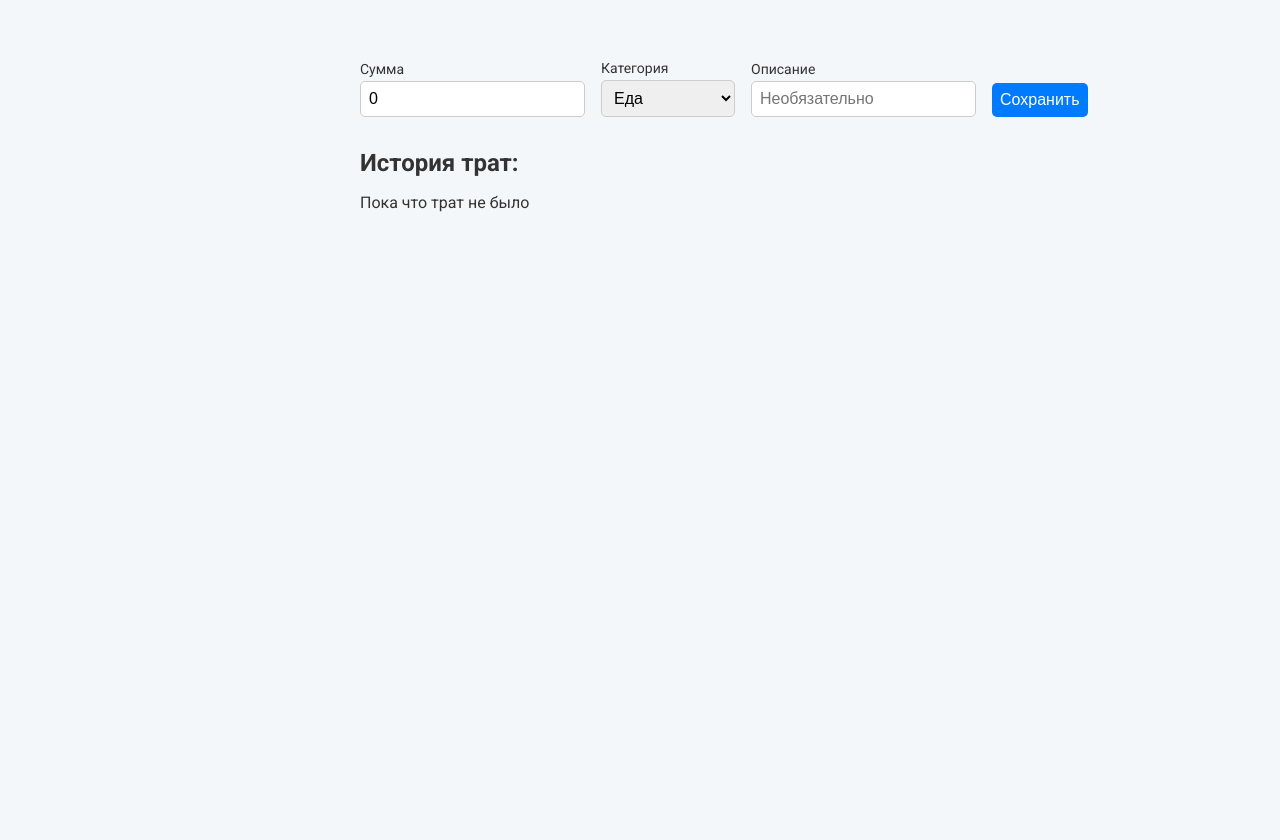
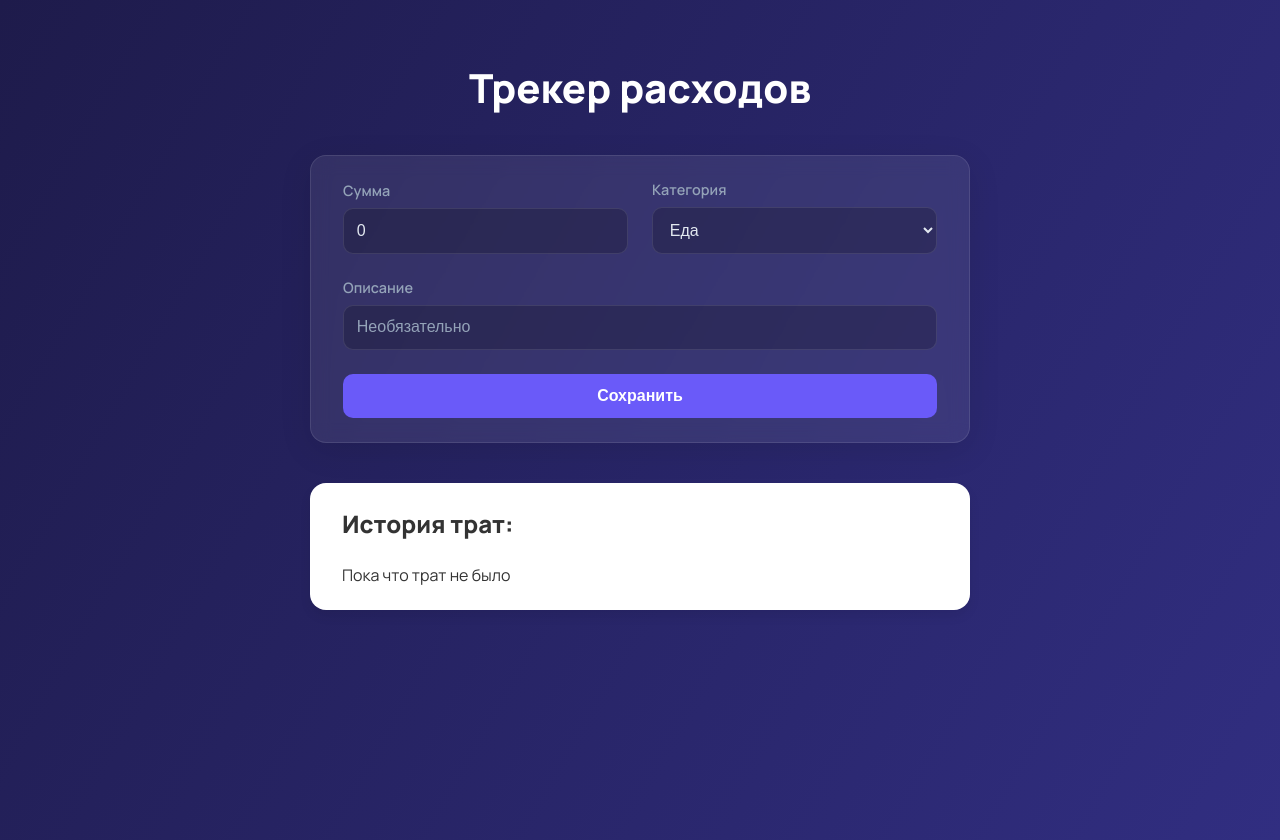
Before and after one commit to D1flector/Expense-Tracker, a React (Vite) app: page / in a window 1280 px wide. Before the commit the page ends 800 px from the top, so only its background shows below. Built offline with nearby package versions, Linux system fonts and the light colour scheme.

Commit message:
feat: полностью переделан дизайн

```diff
--- a/src/App.tsx
+++ b/src/App.tsx
@@ -5,6 +5,7 @@ function App() {
 
   return (
     <div className="app-container">
+      <h1 className="app-title">Трекер расходов</h1>
       <ExpenseForm />
       <ExpenseList />
     </div>
--- a/src/components/ExpenseList.tsx
+++ b/src/components/ExpenseList.tsx
@@ -2,15 +2,14 @@ import useExpenseStore from "../store/useExpenseStore";
 import '../styles/ExpenseList.scss'
 
 const ExpenseList = () => {
-
-  const expenses = useExpenseStore(state => state.expenses)
-  const deleteExpense = useExpenseStore(state => state.deleteExpense)
+  const expenses = useExpenseStore(state => state.expenses);
+  const deleteExpense = useExpenseStore(state => state.deleteExpense);
 
   return (
-    <>
-      <h1>История трат:</h1>
+    <div className="expense-list-wrapper">
+      <h2>История трат:</h2>
       {expenses.length === 0
-        ? (<p>Пока что трат не было</p>)
+        ? (<p className="empty-message">Пока что трат не было</p>)
         : (
           <>
             <div className="expense-list-header">
@@ -19,20 +18,24 @@ const ExpenseList = () => {
               <p>Описание</p>
               <p>Действие</p>
             </div>
-            <ul>
+            <ul className="expense-list">
               {expenses.map((expense) => (
-                <li key={expense.id}>
+                <li key={expense.id} className="expense-item">
                   <p>{expense.category}</p>
-                  <p>{expense.amount}</p>
-                  <p>{expense.description}</p>
-                  <button onClick={() => deleteExpense(expense.id)}>Удалить трату</button>
+                  <p className="expense-item__amount">{expense.amount.toLocaleString('ru-RU')} ₽</p>
+                  <p>{expense.description || '-'}</p>
+                  <div className="expense-item__action">
+                    <button onClick={() => deleteExpense(expense.id)}>
+                      Удалить
+                    </button>
+                  </div>
                 </li>
               ))}
             </ul>
           </>
         )
       }
-    </>
+    </div>
   )
 }
 
--- a/src/styles/ExpenseForm.scss
+++ b/src/styles/ExpenseForm.scss
@@ -1,35 +1,77 @@
+@import 'index.scss';
+
+$form-border-color: rgba(255, 255, 255, 0.1);
+$form-radius: 16px;
+$form-text-muted: #94a3b8;
+
 form {
-  display: flex;
+  background: rgba(255, 255, 255, 0.08);
+  backdrop-filter: blur(10px);
+  border: 1px solid $form-border-color;
+  border-radius: $form-radius;
+  padding: 1.5rem 2rem;
+  margin-bottom: 2.5rem;
+  box-shadow: 0 8px 32px 0 rgba(0, 0, 0, 0.1);
+
+  display: grid;
+  grid-template-columns: repeat(2, 1fr);
+  gap: 1.5rem;
   align-items: flex-end;
-  gap: 1rem;
-  margin-bottom: 2rem;
 
   .form-control {
     display: flex;
     flex-direction: column;
+    gap: 0.5rem;
+
+    &:nth-child(3) {
+      grid-column: 1 / -1;
+    }
   }
 
   label {
-    margin-bottom: 0.25rem;
-    font-size: 0.875rem;
-    color: #333;
+    font-size: 0.9rem;
+    font-weight: 600;
+    color: $form-text-muted;
   }
 
-  input, select, button {
-    padding: 0.5rem;
-    border-radius: 5px;
-    border: 1px solid #ccc;
+  input, select {
+    width: 100%;
+    background-color: rgba(0, 0, 0, 0.2);
+    border: 1px solid $form-border-color;
+    border-radius: 10px;
+    padding: 0.8rem;
+    color: $text-color;
     font-size: 1rem;
+
+    &:focus {
+      outline: none;
+      border-color: $primary-color;
+      box-shadow: 0 0 0 3px rgba($primary-color, 0.5);
+    }
   }
 
-  button {
-    background-color: #007bff;
+  select {
+    option {
+      background: #ffffff;
+      color: #1e1b4b;
+    }
+  }
+
+  button[type="submit"] {
+    grid-column: 1 / -1;
+    background-color: $primary-color;
     color: white;
+    border: none;
+    border-radius: 10px;
+    padding: 0.8rem 1.5rem;
+    font-size: 1rem;
+    font-weight: 600;
     cursor: pointer;
-    border: none;
+    transition: all 0.2s ease-in-out;
 
     &:hover {
-      background-color: #0056b3;
+      background-color: $primary-color-hover;
+      transform: translateY(-2px);
     }
   }
 }
--- a/src/styles/ExpenseList.scss
+++ b/src/styles/ExpenseList.scss
@@ -1,52 +1,76 @@
-h1 {
+$list-bg: #ffffff;
+$list-text: #333;
+$list-text-light: #6c757d;
+$list-border: #dee2e6;
+$list-radius: 16px;
+$list-shadow: 0 6px 12px rgba(0, 0, 0, 0.07);
+$list-danger: #ef4444;
+$list-danger-hover: #dc2626;
+
+.expense-list-wrapper {
+  background-color: $list-bg;
+  border-radius: $list-radius;
+  padding: 1.5rem 2rem;
+  box-shadow: $list-shadow;
+  margin-top: 2rem;
+  color: $list-text;
+
+  h2 {
     font-size: 1.5rem;
-  margin-bottom: 1rem;
+    font-weight: 700;
+    margin-top: 0;
+    margin-bottom: 1.5rem;
+  }
 }
 
-ul {
-  list-style-type: none;
-  padding: 0;
-
-  li {
-    display: flex;
-    justify-content: space-between;
+.expense-list-header, .expense-item {
+  display: grid;
+  grid-template-columns: 1fr 1fr 2fr 100px;
+  gap: 1rem;
   align-items: center;
-    padding: 0.5rem;
-    border-bottom: 1px solid #eee;
-
-    p {
-      margin: 0;
+  padding: 0 1rem;
 }
 
+.expense-list-header {
+  color: $list-text-light;
+  font-size: 0.875rem;
+  font-weight: 500;
+  border-bottom: 2px solid $list-border;
+  padding-bottom: 0.75rem;
+  text-transform: uppercase;
+}
+
+.expense-list { list-style-type: none; padding: 0; margin: 0; }
+
+.expense-item {
+  padding: 1.25rem 1rem;
+  border-bottom: 1px solid $list-border;
+  transition: background-color 0.2s ease-in-out;
+  &:last-child { border-bottom: none; }
+  &:hover { background-color: #f8f9fa; }
+
+  &__amount {
+    font-weight: 700;
+    font-size: 1.1rem;
+    color: $list-text;
+  }
+
+  &__action { text-align: right; }
+
   button {
-      background-color: #dc3545;
-      color: white;
-      border: none;
+    background: transparent;
+    border: 1px solid $list-danger;
+    color: $list-danger;
     padding: 0.3rem 0.6rem;
     border-radius: 5px;
     cursor: pointer;
+    font-size: 0.9rem;
+    font-weight: 600;
+    transition: all 0.2s ease;
 
     &:hover {
-        background-color: #c82333;
+      background-color: $list-danger;
+      color: white;
     }
   }
 }
-}
-
-.expense-list-header, ul li {
-  display: grid;
-  grid-template-columns: 1fr 1fr 2fr 1fr;
-  gap: 15px;
-  align-items: center;
-  padding: 10px;
-  border-bottom: 1px solid #ccc;
-}
-
-.expense-list-header {
-  font-weight: bold;
-}
-
-ul {
-  list-style-type: none;
-  padding: 0;
-}
--- a/src/styles/index.scss
+++ b/src/styles/index.scss
@@ -1,31 +1,77 @@
-@import url('https://fonts.googleapis.com/css2?family=Roboto:wght@400;500;700&display=swap');
+@import url('https://fonts.googleapis.com/css2?family=Manrope:wght@400;600;800&display=swap');
 
-$primary-color: #007bff;
-$primary-color-hover: #0056b3;
-$danger-color: #dc3545;
-$danger-color-hover: #c82333;
-$success-color: #28a745;
-$background-color: #f4f7f9;
-$card-background-color: #ffffff;
-$text-color: #333;
-$text-color-light: #6c757d;
-$border-color: #dee2e6;
-$border-radius: 8px;
-$card-shadow: 0 4px 8px rgba(0, 0, 0, 0.05);
-
-body {
-  margin: 0;
-  font-family: 'Roboto', sans-serif;
-  background-color: $background-color;
-  color: $text-color;
-}
+$primary-color: #6a5af9;
+$primary-color-hover: #5a4af7;
+$danger-color: #ef4444;
+$danger-color-hover: #dc2626;
+$text-color: #e2e8f0;
+$text-color-muted: #94a3b8;
+$border-color: rgba(255, 255, 255, 0.1);
+$border-radius: 16px;
+$card-shadow: 0 8px 32px 0 rgba(0, 0, 0, 0.1);
+$card-background-color: rgba(255, 255, 255, 0.08);
+$card-backdrop-blur: 10px;
 
 * {
   box-sizing: border-box;
+  margin: 0;
+  padding: 0;
+}
+
+body {
+  font-family: 'Manrope', sans-serif;
+  background: linear-gradient(120deg, #1e1b4b 0%, #312e81 100%);
+  color: $text-color;
+  -webkit-font-smoothing: antialiased;
+  -moz-osx-font-smoothing: grayscale;
+  min-height: 100vh;
 }
 
 .app-container {
-  max-width: 600px;
+  max-width: 700px;
   margin: 40px auto;
   padding: 20px;
 }
+
+.app-title {
+  text-align: center;
+  font-size: 2.5rem;
+  font-weight: 800;
+  color: #fff;
+  margin-bottom: 2.5rem;
+}
+
+button {
+  border: none;
+  border-radius: 10px;
+  padding: 0.8rem 1.5rem;
+  font-size: 1rem;
+  font-weight: 600;
+  cursor: pointer;
+  transition: all 0.2s ease-in-out;
+
+  &:hover {
+    transform: translateY(-2px);
+    box-shadow: 0 4px 15px rgba(0, 0, 0, 0.2);
+  }
+}
+
+input, select {
+  width: 100%;
+  background-color: rgba(0, 0, 0, 0.2);
+  border: 1px solid $border-color;
+  border-radius: 10px;
+  padding: 0.8rem;
+  color: $text-color;
+  font-size: 1rem;
+
+  &:focus {
+    outline: none;
+    border-color: $primary-color;
+    box-shadow: 0 0 0 3px rgba($primary-color, 0.5);
+  }
+
+  &::placeholder {
+    color: $text-color-muted;
+  }
+}
```
Lines whose indentation alone changed are shown as unchanged.
